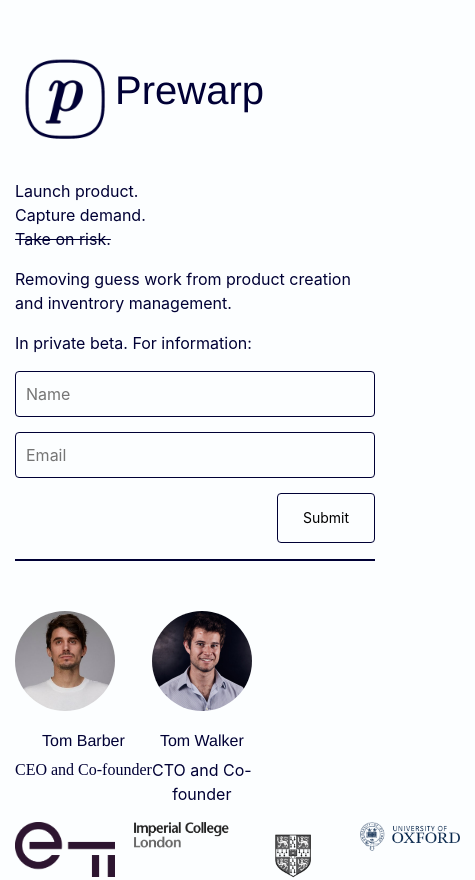
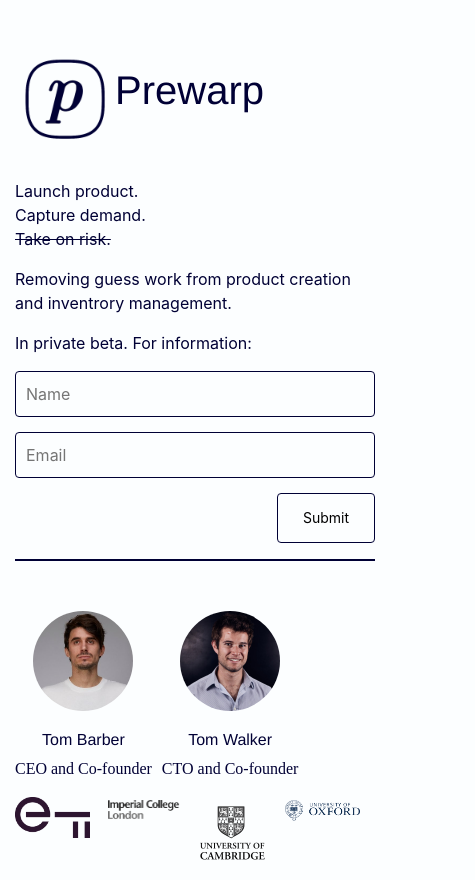
Before and after one commit to ChrisBaidoo/prewarp, a React (Create React App) app: page / in a window 390 px wide. Shown: the top 880 px of the page, 475 px wide, since content can reach past the window. Built offline with nearby package versions, Linux system fonts and the light colour scheme.

Commit message:
made the profile images responsive

```diff
--- a/src/components/Home.js
+++ b/src/components/Home.js
@@ -55,7 +55,7 @@
       </div>
       <div className="row">
         <div className="col-md-4 col-sm-4 mb-30px profile">
-          <div>
+          <div className="profile-section">
             <div className="profile-image">
               <img
                 src={require("../assets/photos/tom-barber.jpeg")}
@@ -68,16 +68,16 @@
               <p>CEO and Co-founder</p>
             </div>
           </div>
-          <div className="profile-image">
-            <div className="profile-container">
+
+          <div className="profile-section">
+            <div className="profile-image">
               <img
                 src={require("../assets/photos/tom-walker.jpeg")}
                 alt="Tom Walker"
                 width="80%"
               />
             </div>
-
-            <div className="profile-details">
+            <div className="profile-details test-font">
               <h6>Tom Walker</h6>
               <p>CTO and Co-founder</p>
             </div>
@@ -122,6 +122,7 @@
               Copyright 2020 Prewarp Limited Companies House No. 12345678 All
               rights reserved Privacy Policy
             </p>
+            {/* Do the privacy policy */}
           </div>
         </div>
         <div class="col-md-2 col-sm-2 profile">
--- a/src/index.css
+++ b/src/index.css
@@ -19,8 +19,8 @@
   font-family: "Source Sans Pro", "Helvetica", Arial, sans-serif;
 }
 
-a:hover {
-  background: yellow;
+button:hover {
+  background-color: yellow;
   color: green;
 }
 
@@ -37,13 +37,14 @@
 
 .profile-image {
   width: 100px;
+  display: block;
+  margin: auto;
 }
 
 .profile-image img {
   border-radius: 100%;
   text-align: center;
   width: 100%;
-  height: auto;
 }
 
 .profile-details {
@@ -62,6 +63,16 @@
 
 .profile {
   display: inline-flex;
+  text-align: center;
+}
+
+h6 {
+  line-height: normal;
+}
+
+.profile-section {
+  margin-right: 10px;
+  display: block;
   text-align: center;
 }
 .actions button {
@@ -99,7 +110,6 @@
 form input[type="email"],
 form textarea {
   background-color: transparent;
-  width: 100%;
   padding: 10px;
   border-radius: 0.25rem;
   border: solid 1px #000035;
@@ -111,7 +121,7 @@
 }
 
 .image-container {
-  width: 100px;
+  width: 100%;
   height: 60px;
   margin-right: 15px;
 }
```
